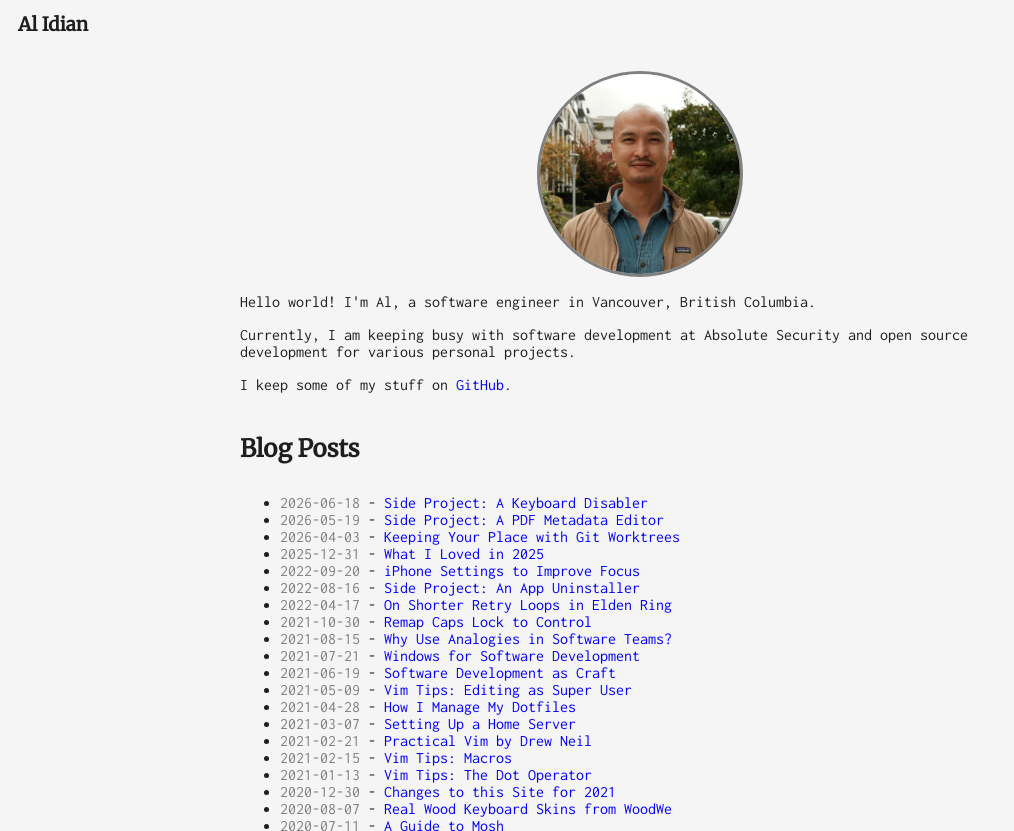
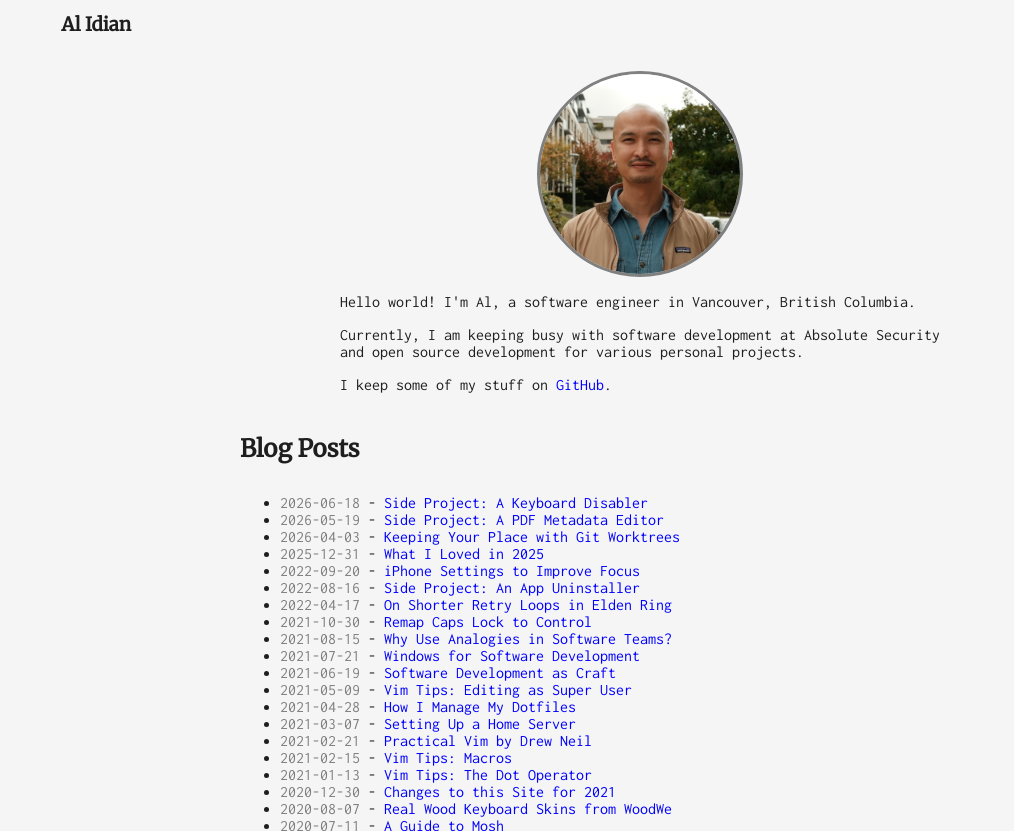
Before and after one commit to idianal/personal-site, an Eleventy site: page index.njk in a window 1280 px wide. Shown: the top 831 px of the page, without its empty margins (0-1014 px from the left). Built offline with nearby package versions, Linux system fonts and the light colour scheme; Eleventy itself is replaced by a stand-in of ours; files that its build step writes are made by us from their sources; what markdown-it-sup would draw is missing.

Commit message:
Improve whitespace

```diff
--- a/css/style.css
+++ b/css/style.css
@@ -21,6 +21,7 @@ body {
 main {
     max-width: 800px;
     margin: auto;
+    padding: 0 5%;
 }
 
 h1,
@@ -40,7 +41,7 @@ a {
 }
 
 header {
-    padding: 15px 20px;
+    padding: 15px 5%;
     margin: -10px -10px 10px -10px;
     background-color: var(--color-background);
 }
@@ -67,6 +68,11 @@ td {
 #site-title,
 #site-title a {
     color: var(--color-text);
+}
+
+#hello-world {
+    max-width: 600px;
+    margin: auto;
 }
 
 #post-title {
--- a/index.njk
+++ b/index.njk
@@ -5,6 +5,7 @@ title: Home
 
 <img class="avatar" src="{{ '/assets/avatar/avatar.jpg' | url }}" alt="Al Idian">
 
+<div id="hello-world">
     <p>
         Hello world! I'm Al, a software engineer in Vancouver, British Columbia.
     </p>
@@ -16,6 +17,7 @@ title: Home
     <p>
         I keep some of my stuff on <a href="{{ links | findElement('name', 'GitHub', 'url') | url }}">GitHub</a>.
     </p>
+</div>
 
 <h2>Blog Posts</h2>
 
```
Lines whose indentation alone changed are shown as unchanged.
